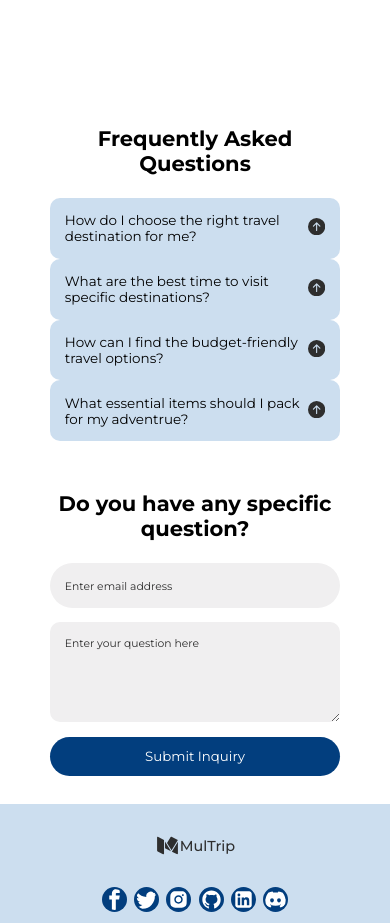
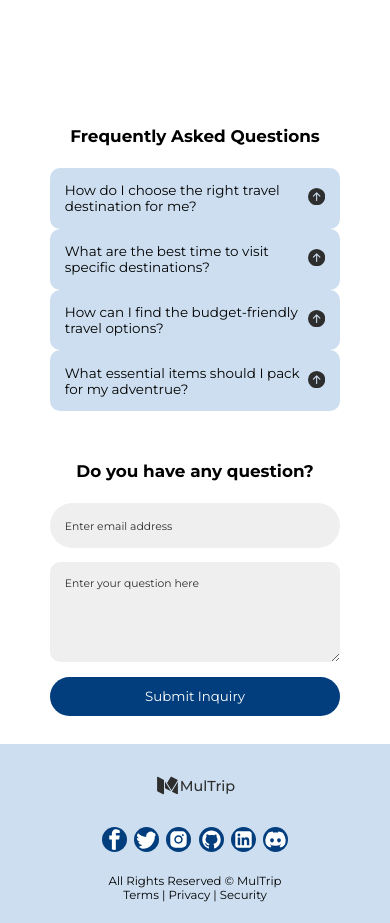
Before and after one commit to wctseng99/travel-website-project, a React (Vite) app: page / in a window 390 px wide. Shown: the part 3900-4823 px from the top of the page. Built offline with nearby package versions, Linux system fonts and the light colour scheme.

Commit message:
fix: the vedio play on mobile devices

```diff
--- a/src/Components/Home/Home.jsx
+++ b/src/Components/Home/Home.jsx
@@ -10,7 +10,7 @@ const Home = () => {
   return (
     <div className="Home">
       <div className="videoBg">
-        <video autoPlay loop muted playsinline>
+        <video autoPlay loop muted playsinline disablePictureInPicture>
           <source src={Video} type="video/mp4" />
         </video>
       </div>
--- a/src/Components/Questions/Questions.css
+++ b/src/Components/Questions/Questions.css
@@ -110,7 +110,7 @@
 @media screen and (max-width: 768px) {
   .secHeading {
     margin-top: 2rem;
-    font-size: var(--h2FontSize);
+    font-size: var(--h3FontSize);
     text-align: center;
     padding: 0rem;
   }
--- a/src/Components/Questions/Questions.jsx
+++ b/src/Components/Questions/Questions.jsx
@@ -70,7 +70,7 @@ const Questions = () => {
 
         <div className="form">
           <div className="secHeading">
-            <h3>Do you have any specific question?</h3>
+            <h3>Do you have any question?</h3>
             {/* <p>
               Please fill the form below and our dedicated team will get intouch
               with you as soon as possible.
@@ -83,7 +83,6 @@ const Questions = () => {
             <button className="btn">Submit Inquiry</button>
           </div>
         </div>
-
       </div>
     </div>
   );
--- a/src/Components/Questions/Questions.scss
+++ b/src/Components/Questions/Questions.scss
@@ -123,7 +123,7 @@
 @media screen and (max-width: 768px) {
   .secHeading {
     margin-top: 2rem;
-    font-size: var(--h2FontSize);
+    font-size: var(--h3FontSize);
     text-align: center;
     padding: 0rem;
   }
```
